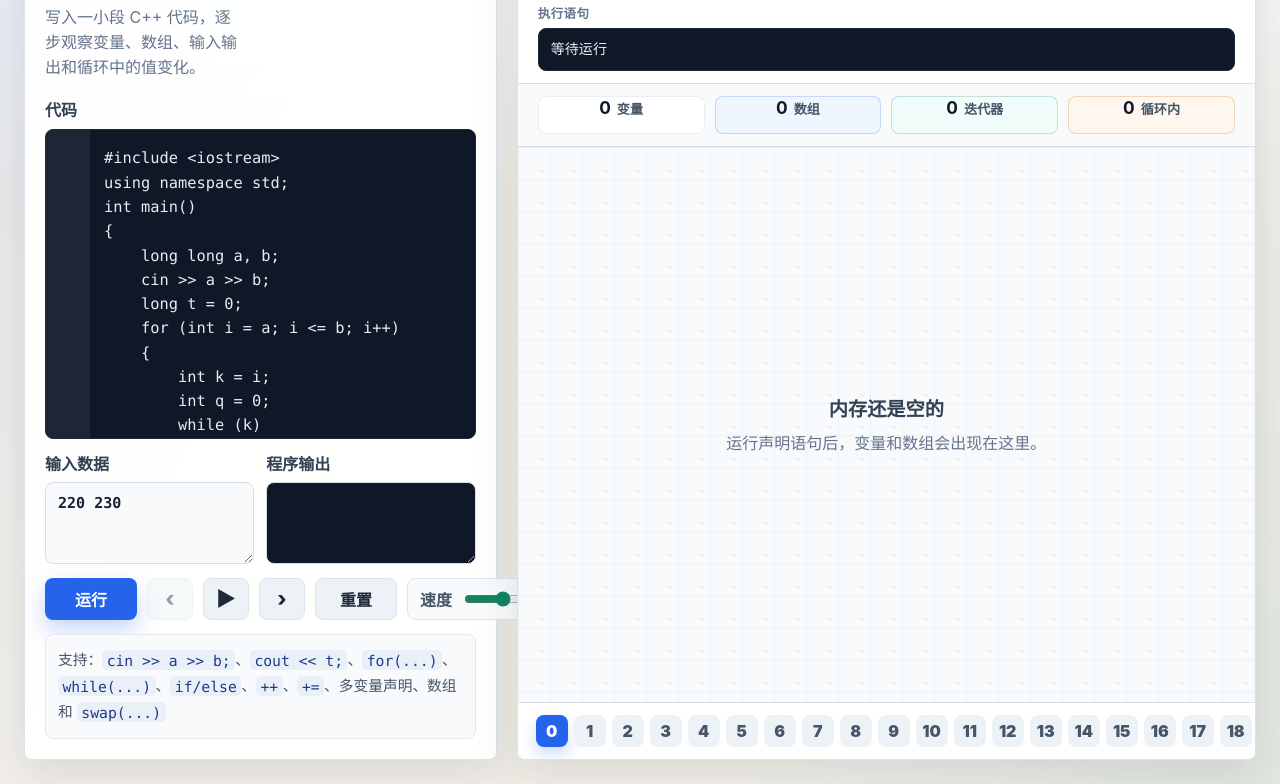
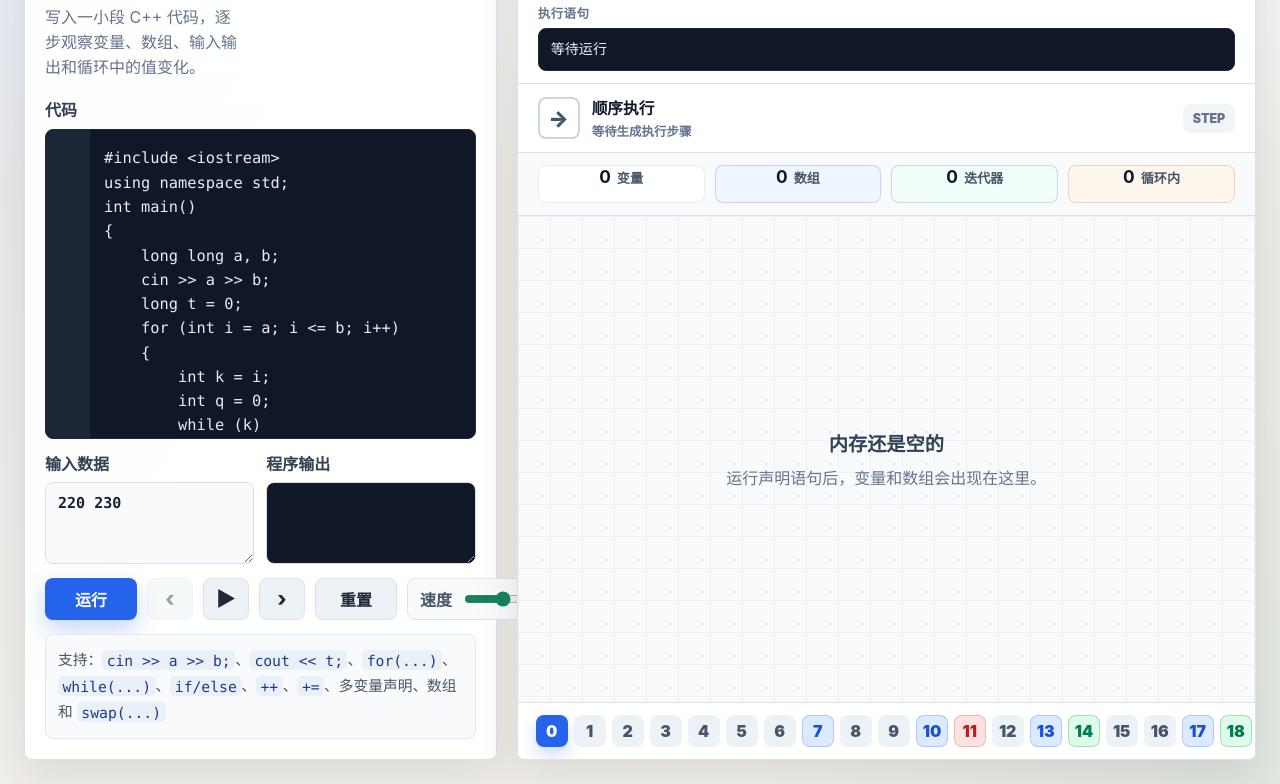
Before and after one commit to 107843099/c-, a plain HTML site: page index.html in a window 1280 px wide. Both pictures are taken after a click on the button "载入". Shown: the part 114-898 px from the top of the page. Drawn offline with Linux system fonts and the light colour scheme.

Commit message:
Enhance control flow visualization

```diff
--- a/index.html
+++ b/index.html
@@ -67,6 +67,8 @@
             <pre id="currentCode">等待运行</pre>
           </div>
 
+          <div class="flow-insight" id="flowInsight" aria-label="流程判断"></div>
+
           <div class="memory-overview" id="memoryOverview" aria-label="内存概览"></div>
 
           <div class="stage" id="stage">
--- a/script.js
+++ b/script.js
@@ -83,6 +83,7 @@ const stage = document.querySelector("#stage");
 const stepTitle = document.querySelector("#stepTitle");
 const stepCounter = document.querySelector("#stepCounter");
 const currentCode = document.querySelector("#currentCode");
+const flowInsight = document.querySelector("#flowInsight");
 const memoryOverview = document.querySelector("#memoryOverview");
 const messageBox = document.querySelector("#messageBox");
 const timeline = document.querySelector("#timeline");
@@ -478,13 +479,20 @@ function executeNode(node, runtime) {
 
   if (node.type === "if") {
     const conditionValue = evaluateExpression(node.condition, runtime.state, node.line);
+    const passed = Boolean(conditionValue);
     pushFrame(runtime, {
-      title: `第 ${node.line} 行：if(${node.condition}) 为 ${conditionValue ? "true" : "false"}`,
+      title: `第 ${node.line} 行：if(${node.condition}) ${passed ? "成立" : "不成立"}`,
       line: node.line,
       code: node.text,
-      event: { type: "none" },
+      event: {
+        type: "branch",
+        keyword: "if",
+        expression: node.condition,
+        passed,
+        destination: passed ? "then" : node.elseBody.length > 0 ? "else" : "skip",
+      },
     });
-    executeNodes(conditionValue ? node.thenBody : node.elseBody, runtime);
+    executeNodes(passed ? node.thenBody : node.elseBody, runtime);
     return;
   }
 
@@ -492,13 +500,19 @@ function executeNode(node, runtime) {
     while (true) {
       guardStep(runtime, node.line);
       const conditionValue = evaluateExpression(node.condition, runtime.state, node.line);
+      const passed = Boolean(conditionValue);
       pushFrame(runtime, {
-        title: `第 ${node.line} 行：while(${node.condition}) 为 ${conditionValue ? "true" : "false"}`,
+        title: `第 ${node.line} 行：while(${node.condition}) ${passed ? "继续" : "结束"}`,
         line: node.line,
         code: node.text,
-        event: { type: "none" },
+        event: {
+          type: "loop",
+          keyword: "while",
+          expression: node.condition,
+          passed,
+        },
       });
-      if (!conditionValue) break;
+      if (!passed) break;
       executeLoopBody(node.body, runtime);
     }
     return;
@@ -513,13 +527,19 @@ function executeNode(node, runtime) {
     while (true) {
       guardStep(runtime, node.line);
       const conditionValue = node.condition ? evaluateExpression(node.condition, runtime.state, node.line) : 1;
+      const passed = Boolean(conditionValue);
       pushFrame(runtime, {
-        title: `第 ${node.line} 行：for 条件 ${node.condition || "true"} 为 ${conditionValue ? "true" : "false"}`,
+        title: `第 ${node.line} 行：for 条件 ${node.condition || "true"} ${passed ? "继续" : "结束"}`,
         line: node.line,
         code: node.text,
-        event: { type: "none" },
+        event: {
+          type: "loop",
+          keyword: "for",
+          expression: node.condition || "true",
+          passed,
+        },
       });
-      if (!conditionValue) break;
+      if (!passed) break;
       executeLoopBody(node.body, runtime);
       if (node.update) {
         const executions = executeStatement(node.update, runtime, node.line);
@@ -1193,8 +1213,55 @@ function renderFrame(frame, pendingEvent = null) {
   stepCounter.textContent = `${currentIndex} / ${Math.max(frames.length - 1, 0)}`;
   currentCode.textContent = frame.code || "等待运行";
   outputBox.textContent = frame.state.output ?? "";
+  renderFlowInsight(frame);
   renderMemoryOverview(symbols);
   renderTimeline();
+}
+
+function renderFlowInsight(frame) {
+  const insight = getFlowInsight(frame);
+  flowInsight.className = `flow-insight ${insight.tone}`;
+  flowInsight.innerHTML = `
+    <span class="flow-icon">${insight.icon}</span>
+    <span class="flow-copy">
+      <strong>${escapeHtml(insight.title)}</strong>
+      <small>${escapeHtml(insight.detail)}</small>
+    </span>
+    <span class="flow-result">${escapeHtml(insight.result)}</span>
+  `;
+}
+
+function getFlowInsight(frame) {
+  const event = frame.event ?? { type: "none" };
+  if (event.type === "branch") {
+    const result = event.passed ? "成立" : "不成立";
+    const action = event.destination === "then" ? "进入 if 代码块" : event.destination === "else" ? "进入 else 代码块" : "跳过 if 代码块";
+    return {
+      icon: "◇",
+      tone: event.passed ? "flow-true" : "flow-false",
+      title: `${event.keyword} 判断 ${result}`,
+      detail: `${event.expression} -> ${action}`,
+      result,
+    };
+  }
+
+  if (event.type === "loop") {
+    return {
+      icon: "↻",
+      tone: event.passed ? "flow-loop-on" : "flow-loop-off",
+      title: `${event.keyword} 循环 ${event.passed ? "继续" : "结束"}`,
+      detail: `${event.expression} -> ${event.passed ? "执行循环体" : "退出循环"}`,
+      result: event.passed ? "继续" : "退出",
+    };
+  }
+
+  return {
+    icon: "→",
+    tone: "flow-neutral",
+    title: "顺序执行",
+    detail: frame.code || "等待生成执行步骤",
+    result: "STEP",
+  };
 }
 
 function renderMemoryOverview(symbols) {
@@ -1408,9 +1475,16 @@ function renderTimeline() {
     button.dataset.step = String(index);
     button.textContent = String(index);
     button.title = frame.title;
+    button.classList.add(getTimelineEventClass(frame.event));
     if (index === currentIndex) button.classList.add("active");
     timeline.append(button);
   });
+}
+
+function getTimelineEventClass(event) {
+  if (event?.type === "branch") return event.passed ? "branch-true-step" : "branch-false-step";
+  if (event?.type === "loop") return event.passed ? "loop-continue-step" : "loop-exit-step";
+  return "plain-step";
 }
 
 function getTimelineIndexes(total, current) {
--- a/styles.css
+++ b/styles.css
@@ -302,7 +302,7 @@ code {
 .visual-pane {
   position: relative;
   display: grid;
-  grid-template-rows: auto auto auto minmax(420px, 1fr) auto auto;
+  grid-template-rows: auto auto auto auto minmax(420px, 1fr) auto auto;
   overflow: hidden;
   border-top: 4px solid #0f766e;
 }
@@ -367,6 +367,111 @@ code {
   font-family: "SFMono-Regular", Consolas, "Liberation Mono", monospace;
   font-size: 0.88rem;
   line-height: 1.5;
+}
+
+.flow-insight {
+  display: grid;
+  grid-template-columns: 42px minmax(0, 1fr) auto;
+  align-items: center;
+  gap: 12px;
+  padding: 12px 20px;
+  border-bottom: 1px solid var(--line);
+  background: #ffffff;
+}
+
+.flow-icon {
+  display: grid;
+  place-items: center;
+  width: 42px;
+  height: 42px;
+  border: 2px solid #cbd5e1;
+  border-radius: 8px;
+  color: #475569;
+  font-size: 1.35rem;
+  font-weight: 900;
+}
+
+.flow-copy {
+  display: grid;
+  gap: 3px;
+  min-width: 0;
+}
+
+.flow-copy strong,
+.flow-copy small {
+  overflow: hidden;
+  text-overflow: ellipsis;
+  white-space: nowrap;
+}
+
+.flow-copy strong {
+  color: #0f172a;
+  font-size: 0.98rem;
+}
+
+.flow-copy small {
+  color: #64748b;
+  font-family: "SFMono-Regular", Consolas, "Liberation Mono", monospace;
+  font-size: 0.78rem;
+  font-weight: 700;
+}
+
+.flow-result {
+  min-width: 52px;
+  padding: 7px 9px;
+  border-radius: 8px;
+  text-align: center;
+  font-size: 0.78rem;
+  font-weight: 900;
+}
+
+.flow-true {
+  background: linear-gradient(90deg, #ecfdf5, #ffffff);
+}
+
+.flow-true .flow-icon,
+.flow-true .flow-result {
+  border-color: rgba(18, 132, 95, 0.35);
+  background: #dcfce7;
+  color: #047857;
+}
+
+.flow-false {
+  background: linear-gradient(90deg, #fff7ed, #ffffff);
+}
+
+.flow-false .flow-icon,
+.flow-false .flow-result {
+  border-color: rgba(220, 38, 38, 0.24);
+  background: #fee2e2;
+  color: #b91c1c;
+}
+
+.flow-loop-on {
+  background: linear-gradient(90deg, #eef4ff, #ffffff);
+}
+
+.flow-loop-on .flow-icon,
+.flow-loop-on .flow-result {
+  border-color: rgba(37, 99, 235, 0.28);
+  background: #dbeafe;
+  color: #1d4ed8;
+}
+
+.flow-loop-off {
+  background: linear-gradient(90deg, #f8fafc, #ffffff);
+}
+
+.flow-loop-off .flow-icon,
+.flow-loop-off .flow-result {
+  border-color: #cbd5e1;
+  background: #e2e8f0;
+  color: #475569;
+}
+
+.flow-neutral .flow-result {
+  background: #f1f5f9;
+  color: #64748b;
 }
 
 .memory-overview {
@@ -630,6 +735,30 @@ code {
   font-weight: 900;
 }
 
+.timeline button.branch-true-step {
+  border: 1px solid rgba(18, 132, 95, 0.28);
+  background: #dcfce7;
+  color: #047857;
+}
+
+.timeline button.branch-false-step {
+  border: 1px solid rgba(220, 38, 38, 0.24);
+  background: #fee2e2;
+  color: #b91c1c;
+}
+
+.timeline button.loop-continue-step {
+  border: 1px solid rgba(37, 99, 235, 0.25);
+  background: #dbeafe;
+  color: #1d4ed8;
+}
+
+.timeline button.loop-exit-step {
+  border: 1px solid #cbd5e1;
+  background: #e2e8f0;
+  color: #475569;
+}
+
 .timeline button.active {
   background: var(--blue);
   color: white;
@@ -712,7 +841,7 @@ code {
   }
 
   .visual-pane {
-    grid-template-rows: auto auto auto minmax(420px, 60vh) auto auto;
+    grid-template-rows: auto auto auto auto minmax(420px, 60vh) auto auto;
   }
 }
 
@@ -734,6 +863,15 @@ code {
 
   .memory-overview {
     grid-template-columns: repeat(2, minmax(0, 1fr));
+  }
+
+  .flow-insight {
+    grid-template-columns: 38px minmax(0, 1fr);
+  }
+
+  .flow-result {
+    grid-column: 1 / -1;
+    justify-self: stretch;
   }
 
   .io-grid {
```
Also changed, not shown: 1 other file.
